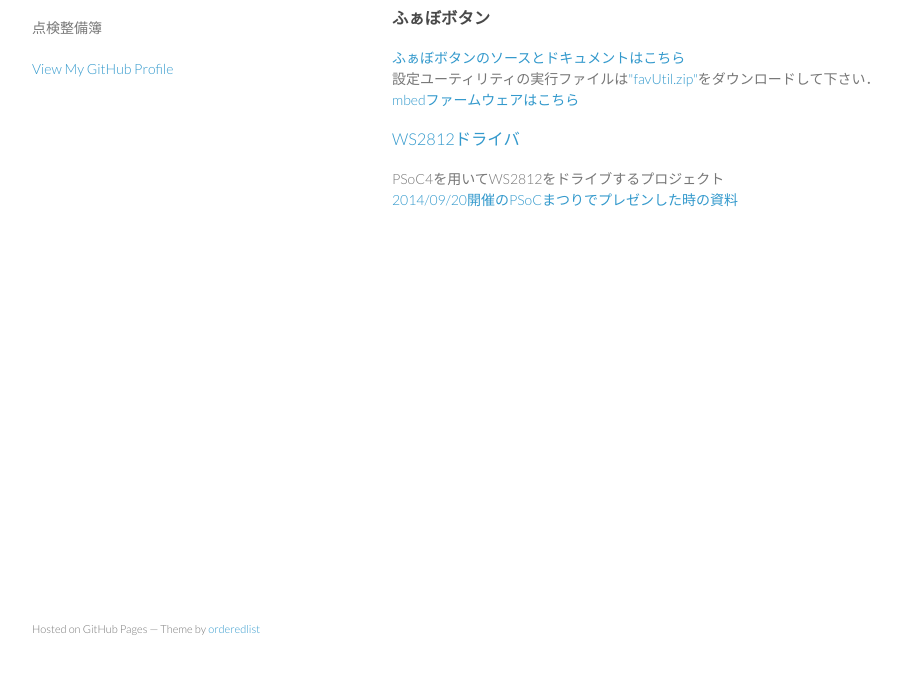
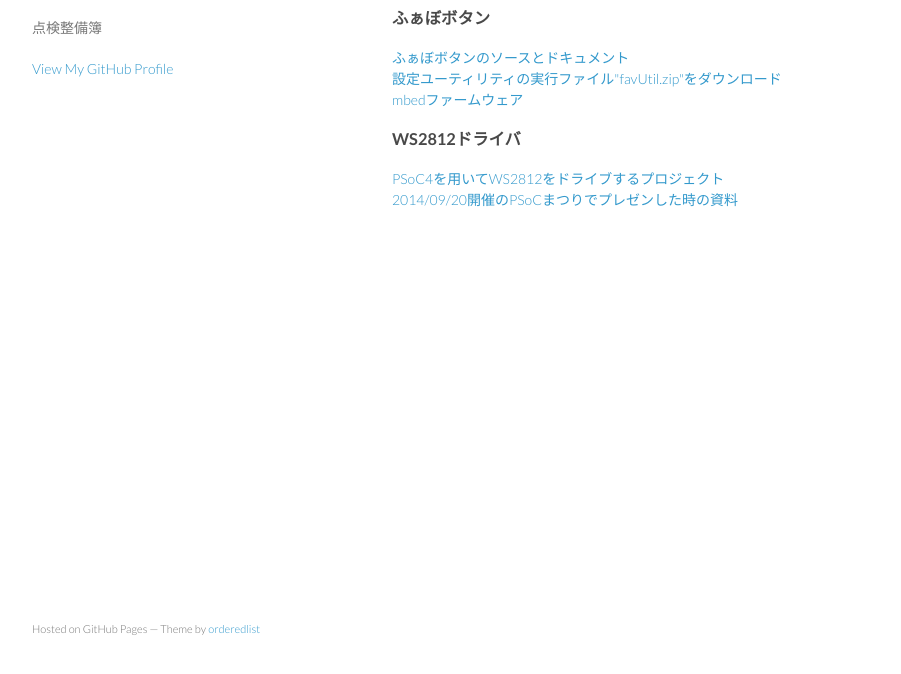
Before and after one commit to betaEncoder/betaencoder.github.com, a plain HTML site: page index.html in a window 1280 px wide. Shown: the part 92-766 px from the top of the page, without its empty margins (178-1079 px from the left). Drawn offline with Linux system fonts and the light colour scheme.

Commit message:
Update index.html
細かい修正

```diff
--- a/index.html
+++ b/index.html
@@ -27,13 +27,13 @@
 <a name="welcome-to-github-pages" class="anchor" href="#welcome-to-github-pages"><span class="octicon octicon-link"></span></a>公開してるもの．</h2>
 
 <h3>ふぁぼボタン</h3>
-<p><a href="https://github.com/betaEncoder/fav-button">ふぁぼボタンのソースとドキュメントはこちら
-</a><br>
-設定ユーティリティの実行ファイルは<a href="https://github.com/betaEncoder/fav-button/releases/download/0.2/favUtil.zip">"favUtil.zip"</a>をダウンロードして下さい．<br>
-<a href="http://mbed.org/users/betaEncoder/code/favButton/">mbedファームウェアはこちら</a></p>
-<h3><a href="https://github.com/betaEncoder/PSoC_WS2812Bdriver">WS2812ドライバ</a></h3>
 <p>
-  PSoC4を用いてWS2812をドライブするプロジェクト<br>
+  <a href="https://github.com/betaEncoder/fav-button">ふぁぼボタンのソースとドキュメント</a><br>
+  <a href="https://github.com/betaEncoder/fav-button/releases/download/0.2/favUtil.zip">設定ユーティリティの実行ファイル"favUtil.zip"をダウンロード</a><br>
+<a href="http://mbed.org/users/betaEncoder/code/favButton/">mbedファームウェア</a></p>
+<h3>WS2812ドライバ</h3>
+<p>
+  <a href="https://github.com/betaEncoder/PSoC_WS2812Bdriver">PSoC4を用いてWS2812をドライブするプロジェクト</a><br>
   <a href="http://www.slideshare.net/betaEncoder/psoc-39341814">2014/09/20開催のPSoCまつりでプレゼンした時の資料</a>
 </p>
       </section>
```
